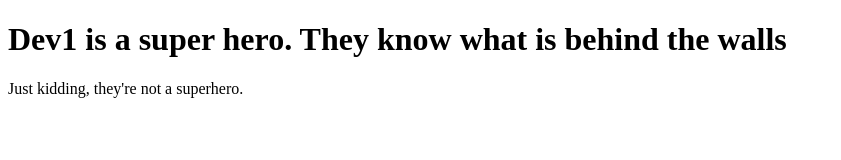
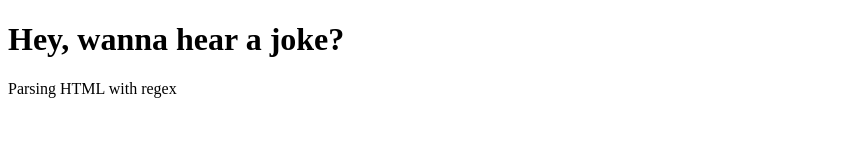
Before and after one commit to umerkha2007/gitbranchingnew, a plain HTML site: page src/index.html in a window 1280 px wide. Shown: the whole page, without its empty margins (0-841 px from the left). Drawn offline with Linux system fonts and the light colour scheme.

Commit message:
dev1 second change

```diff
--- a/src/index.html
+++ b/src/index.html
@@ -6,7 +6,7 @@
     <title>Dev 1</title>
 </head>
 <body>
-    <h1>Dev1 is a super hero. They know what is behind the walls</h1>
-    <p>Just kidding, they're not a superhero.</p>
+    <h1>Hey, wanna hear a joke?</h1>
+    <p>Parsing HTML with regex</p>
 </body>
 </html>
```
